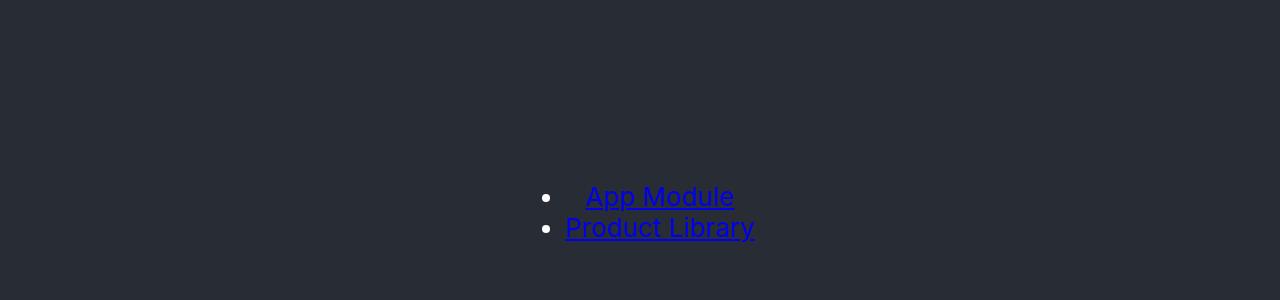
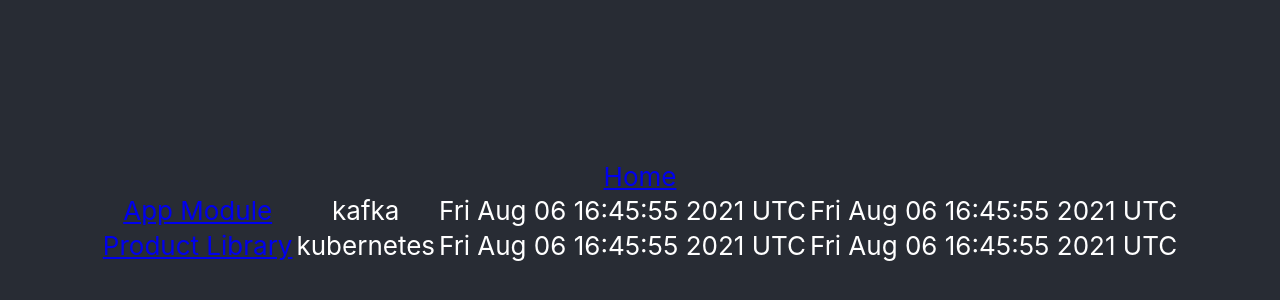
Before and after one commit to jmichaelward/verification-react, a React (Create React App) app: page / in a window 1280 px wide. Shown: the part 188-488 px from the top of the page. Built offline with nearby package versions, Linux system fonts and the light colour scheme.

Commit message:
Add table data.

```diff
--- a/src/App.js
+++ b/src/App.js
@@ -9,29 +9,32 @@ function App() {
       <div className="App">
         <header className="App-header">
           <Router>
-            <div>
-              <nav>
-                <ul>
-                  {
-                    verifications.map(verification => {
-                      const {id, name} = verification,
-                          href = `/verifications/${id}`;
-                      return <li><Link to={href}>{name}</Link></li>;
-                    })
-                  }
-                </ul>
-              </nav>
-            </div>
-
+            <Link to="/">Home</Link>
             <Switch>
               {
                 verifications.map(verification => {
-                  const href = `/verifications/${verification.id}`;
+                  const href = `/verification/${verification.id}`;
                   return <Route path={href}><Verification
                       verification={verification}/></Route>;
                 })
               }
+              <Route path="/"></Route>
             </Switch>
+
+            <table>
+              {
+                verifications.map(verification => {
+                  const {id, name, module, createdAt, modifiedAt} = verification,
+                      href = `/verification/${id}`;
+                  return <tr>
+                    <td><Link to={href}>{name}</Link></td>
+                    <td>{module}</td>
+                    <td>{createdAt}</td>
+                    <td>{modifiedAt}</td>
+                  </tr>;
+                })
+              }
+            </table>
           </Router>
         </header>
       </div>
```
